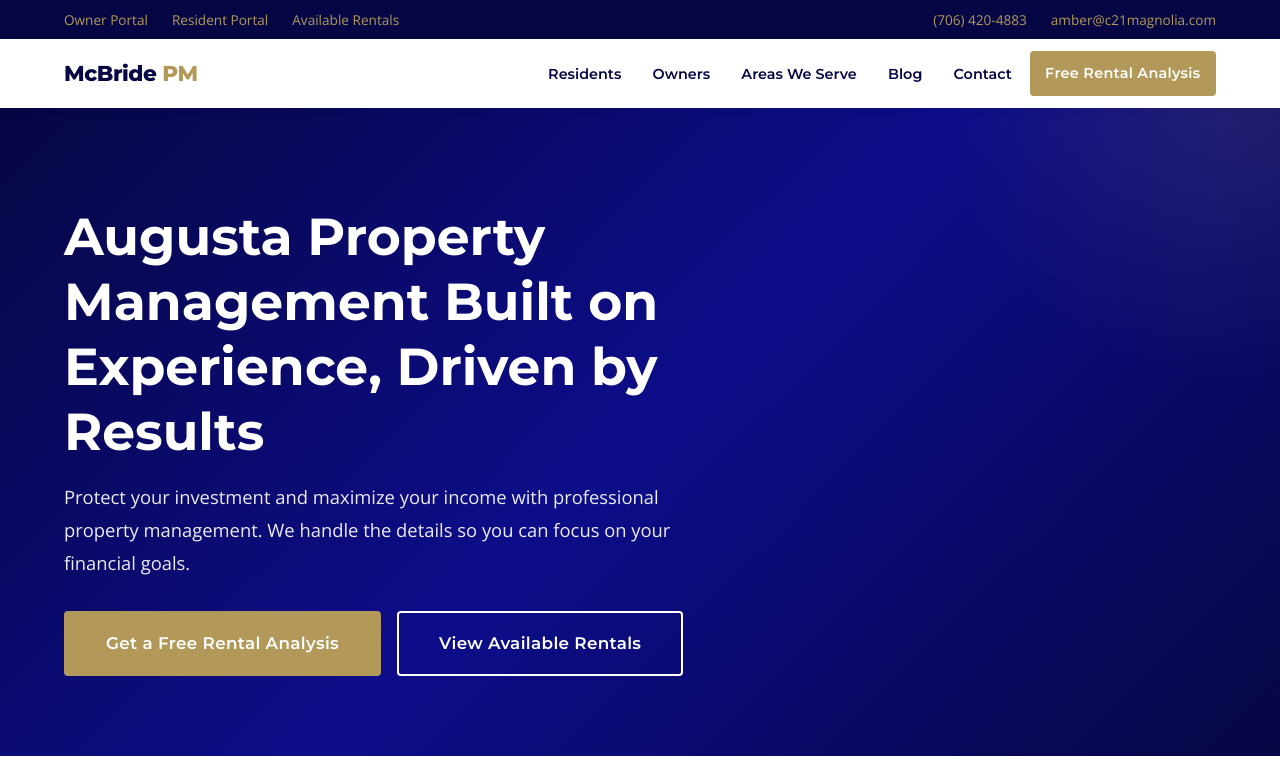
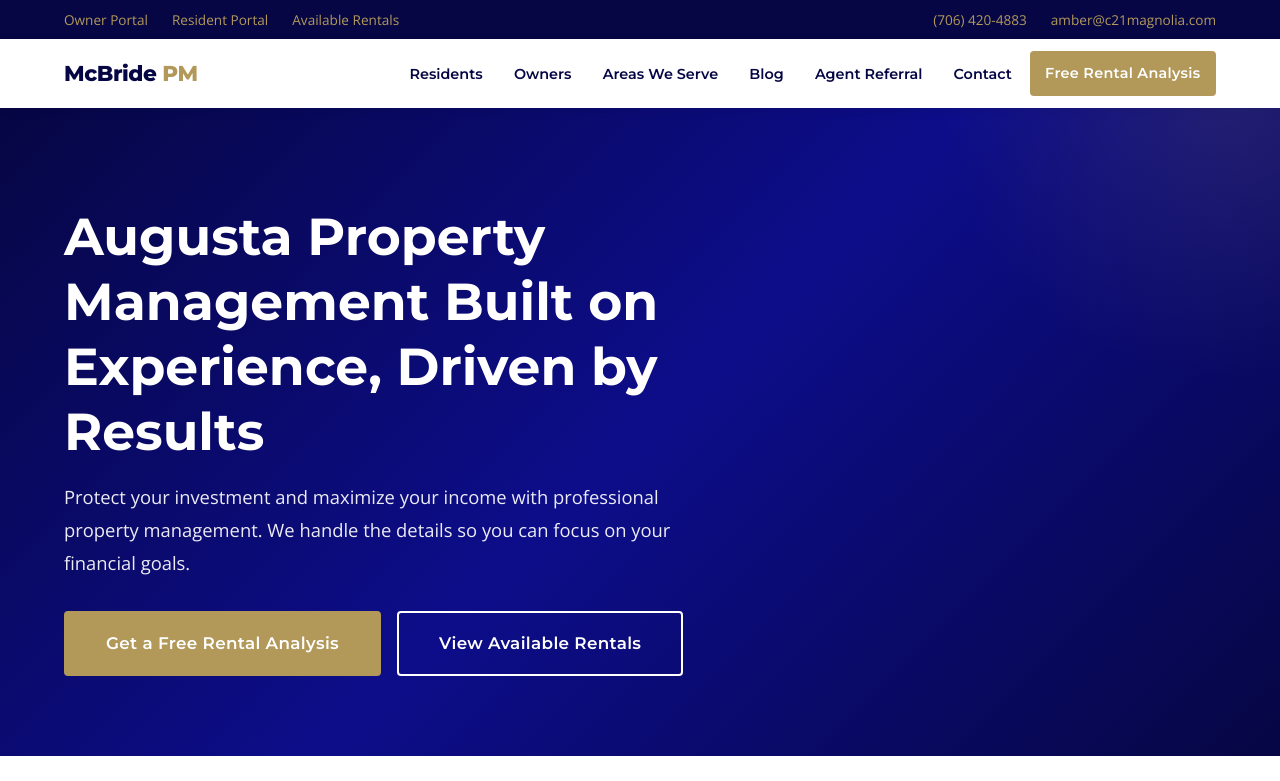
Before and after one commit to themcbrideteam/mcbridepm-site, an Eleventy site: page src/index.html in a window 1280 px wide. Shown: the top 781 px of the page. Built offline with nearby package versions, Linux system fonts and the light colour scheme; Eleventy itself is replaced by a stand-in of ours; files that its build step writes are made by us from their sources.

Commit message:
Add Agent Referral link to navigation menu

```diff
--- a/src/index.html
+++ b/src/index.html
@@ -88,6 +88,7 @@
         </li>
 
         <li><a href="/blog/">Blog</a></li>
+        <li><a href="/referral/">Agent Referral</a></li>
         <li><a href="contact.html">Contact</a></li>
         <li><a href="contact.html" class="btn btn-primary btn-sm">Free Rental Analysis</a></li>
       </ul>
```
